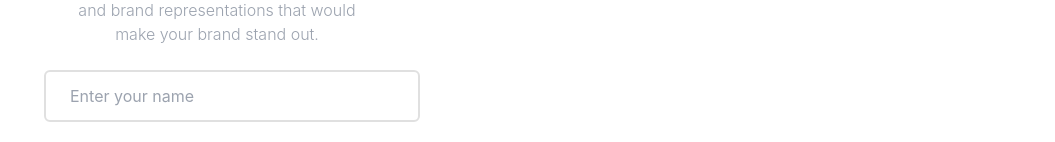
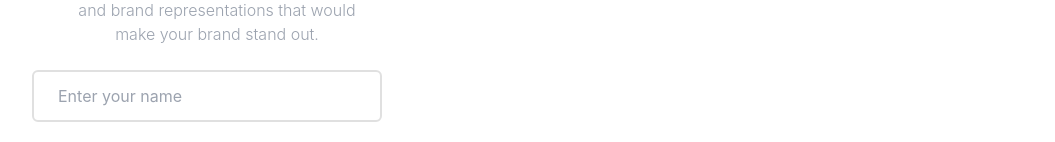
Before and after one commit to Saiket-Das/jerin-parlor, a React (Create React App) app in the folder frontend/: page / in a window 1280 px wide. Shown: the part 856-998 px from the top of the page, without its empty margins (112-1167 px from the left). Built offline with nearby package versions, Linux system fonts and the light colour scheme.

Commit message:
Frontend - Icon component created

```diff
--- a/frontend/package.json
+++ b/frontend/package.json
@@ -3,6 +3,9 @@
   "version": "0.1.0",
   "private": true,
   "dependencies": {
+    "@fortawesome/fontawesome-svg-core": "^6.2.0",
+    "@fortawesome/free-solid-svg-icons": "^6.2.0",
+    "@fortawesome/react-fontawesome": "^0.2.0",
     "@testing-library/jest-dom": "^5.16.5",
     "@testing-library/react": "^13.4.0",
     "@testing-library/user-event": "^13.5.0",
--- a/frontend/src/app/components/shared/AppInput.tsx
+++ b/frontend/src/app/components/shared/AppInput.tsx
@@ -5,10 +5,10 @@
   width?: string;
 };
 
-const AppInput = ({ type, name, placeholder, width = "370px" }: Props) => {
+const AppInput = ({ type, name, placeholder, width = "350px" }: Props) => {
   return (
     <div>
-      <div className=" px-3 sm:w-1/2" style={{ width: width }}>
+      <div className=" sm:w-1/2" style={{ width: width }}>
         <div className="mb-5">
           <input
             type={type}
--- /dev/null
+++ b/frontend/src/app/components/shared/Icon.tsx
@@ -0,0 +1,15 @@
+import { FontAwesomeIcon } from "@fortawesome/react-fontawesome";
+
+type Props = {
+  icon: any;
+};
+
+const Icon = ({ icon }: Props) => {
+  return (
+    <div>
+      <FontAwesomeIcon icon={icon} />
+    </div>
+  );
+};
+
+export default Icon;
--- a/frontend/src/app/pages/dashboard/Dashboard.tsx
+++ b/frontend/src/app/pages/dashboard/Dashboard.tsx
@@ -1,5 +1,8 @@
 import React from "react";
 import { Link, Outlet } from "react-router-dom";
+import Icon from "../../components/shared/Icon";
+
+import { faCartShopping } from "@fortawesome/free-solid-svg-icons";
 
 const Dashboard = () => {
   return (
@@ -21,13 +24,19 @@
           <ul className="menu p-4 overflow-y-auto w-56 bg-base-100 text-base-content">
             {/* <!-- Sidebar content here --> */}
             <li>
-              <Link to="/dashboard">Book</Link>
+              <Link to="/dashboard">
+                <Icon icon={faCartShopping} />
+                Book
+              </Link>
             </li>
             <li>
               <Link to="/dashboard/review">Booking List</Link>
             </li>
             <li>
-              <Link to="/dashboard/history">Review</Link>
+              <Link to="/dashboard/history">
+                {/* <Icon /> */}
+                Review
+              </Link>
             </li>
             {/* {
                         admin && <>
--- a/frontend/src/app/pages/home/Home.tsx
+++ b/frontend/src/app/pages/home/Home.tsx
@@ -13,7 +13,7 @@
         type="text"
         name="Fname"
         placeholder="Enter your name"
-        width="400px"
+        // width="400px"
       />
       <Testimonial />
     </div>
```
Also changed, not shown: 1 other file (tests, documents, lock files or other folders).
